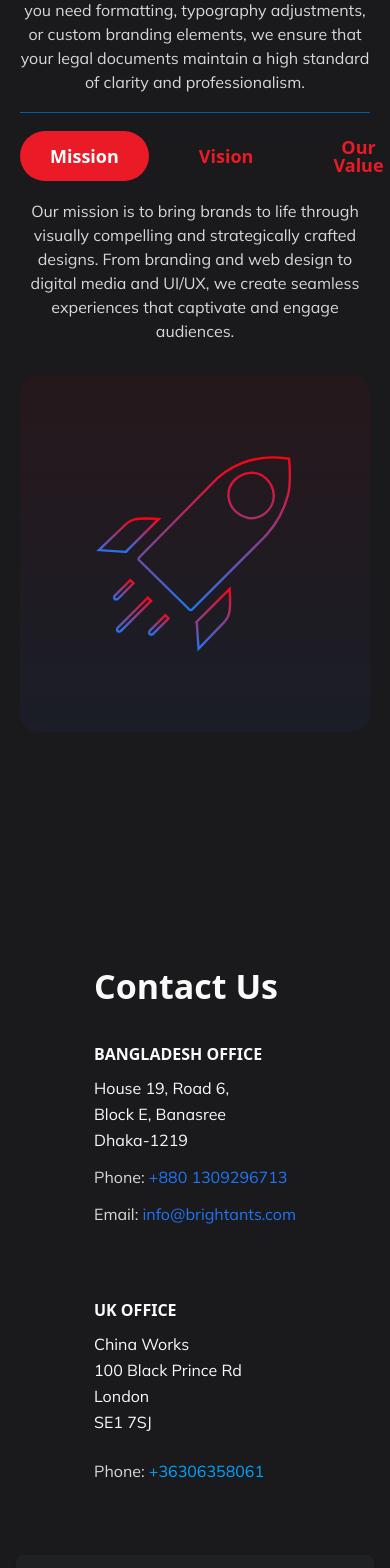
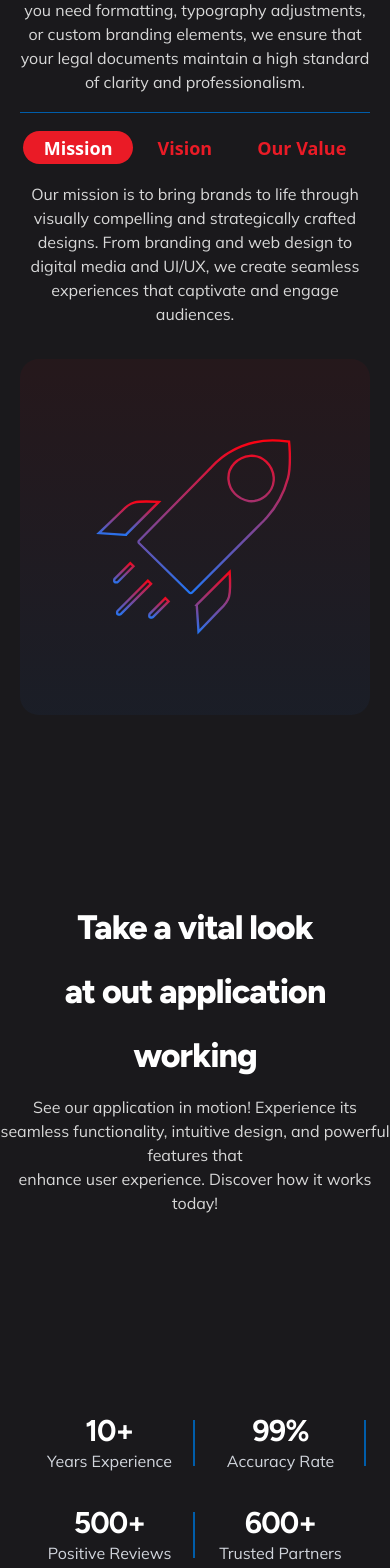
Before and after one commit to ArnavAsif/bright-ants, a React (Vite) app: page /about in a window 390 px wide. Shown: the part 820-2388 px from the top of the page. Built offline with nearby package versions, Linux system fonts and the light colour scheme.

Commit message:
error fixed

```diff
--- a/package.json
+++ b/package.json
@@ -13,8 +13,10 @@
     "@tailwindcss/vite": "^4.1.11",
     "motion": "^12.23.12",
     "react": "^19.1.0",
+    "react-countup": "^6.5.3",
     "react-dom": "^19.1.0",
     "react-fast-marquee": "^1.6.5",
+    "react-intersection-observer": "^9.16.0",
     "react-router": "^7.7.1",
     "tailwindcss": "^4.1.11"
   },
--- a/src/components/About/About.jsx
+++ b/src/components/About/About.jsx
@@ -5,6 +5,7 @@ import vision from '../../assets/aboutUs/vision.svg'
 import value from '../../assets/aboutUs/value.svg'
 import ContactSection from '../Home/layouts/PromotionsAndProgress/ContactSection';
 import { useState } from 'react';
+import VideoSection from './VideoSection';
 
 const About = () => {
     const [btn, setBtn] = useState('mission')
@@ -28,24 +29,24 @@ const About = () => {
                         <p className='mt-[10px] '>We understand that legal documents need to be both professional and visually compelling. Our design expertise extends to crafting well-structured, clear, and polished legal briefs that enhance readability and presentation. Whether you need formatting, typography adjustments, or custom branding elements, we ensure that your legal documents maintain a high standard of clarity and professionalism.</p>
                         <hr className='text-[#005DAA] my-[18px]' />
                         {/* buttons */}
-                        <div className='flex gap-5 text-lg/[100%] tracking-normal font-semibold mb-[18px]'>
+                        <div className='flex gap-1 md:gap-5 text-lg/[100%] tracking-normal font-semibold mb-[18px] justify-center items-center'>
                             <button
                                 onClick={() => setBtn('mission')}
-                                className={`px-[30px] py-[7px] rounded-full transition-all ${btn === 'mission' ? 'bg-[#EA1B26] text-white' : 'text-[#EA1B26]'
+                                className={`px-[20.5px] py-[7.5px] md:px-[30px] md:py-[7px] rounded-full transition-all ${btn === 'mission' ? 'bg-[#EA1B26] text-white' : 'text-[#EA1B26]'
                                     }`}
                             >
                                 Mission
                             </button>
                             <button
                                 onClick={() => setBtn('vision')}
-                                className={`px-[30px] py-[7px] rounded-full transition-all ${btn === 'vision' ? 'bg-[#EA1B26] text-white' : 'text-[#EA1B26]'
+                                className={`px-[20.5px] py-[7.5px] md:px-[30px] md:py-[7px] rounded-full transition-all ${btn === 'vision' ? 'bg-[#EA1B26] text-white' : 'text-[#EA1B26]'
                                     }`}
                             >
                                 Vision
                             </button>
                             <button
                                 onClick={() => setBtn('value')}
-                                className={`px-[30px] py-[7px] rounded-full transition-all ${btn === 'value' ? 'bg-[#EA1B26] text-white' : 'text-[#EA1B26]'
+                                className={`px-[20.5px] py-[7.5px] md:px-[30px] md:py-[7px] rounded-full transition-all ${btn === 'value' ? 'bg-[#EA1B26] text-white' : 'text-[#EA1B26]'
                                     }`}
                             >
                                 Our Value
@@ -76,6 +77,7 @@ const About = () => {
                     </div>
                 </div>
             </div>
+            <VideoSection></VideoSection>
             <ContactSection></ContactSection>
         </div>
     );
--- /dev/null
+++ b/src/components/About/VideoSection.jsx
@@ -0,0 +1,60 @@
+
+import React from 'react';
+import CountUp from 'react-countup';
+import { useInView } from 'react-intersection-observer';
+
+const VideoSection = () => {
+    const stats = [
+        { value: 10, suffix: "+", label: "Years Experience" },
+        { value: 99, suffix: "%", label: "Accuracy Rate" },
+        { value: 500, suffix: "+", label: "Positive Reviews" },
+        { value: 600, suffix: "+", label: "Trusted Partners" },
+    ];
+
+    const { ref, inView } = useInView({
+        triggerOnce: true, // only trigger once
+        threshold: 0.3, // triggers when 30% of the section is visible
+    });
+    return (
+        <div>
+            <div>
+                <h1>Take a vital look <br /> at out application working</h1>
+                <p className='text-center mt-[7px]'>See our application in motion! Experience its seamless functionality, intuitive design, and powerful features that <br /> enhance user experience. Discover how it works today!</p>
+                <video src=""></video>
+            </div>
+            <section ref={ref} className="py-8">
+                <div className="max-w-6xl mx-auto px-6">
+                    <div className="grid grid-cols-2 md:grid-cols-4 text-center">
+                        {stats.map((stat, idx) => (
+                            <div
+                                key={idx}
+                                className="py-4 flex flex-col items-center justify-center relative"
+                            >
+                                {/* Divider */}
+                                {idx !== stats.length - 1 && (
+                                    <span className="absolute right-0 top-1/2 -translate-y-1/2 h-1/2 border-r-2 border-[#005DAA]"></span>
+                                )}
+
+                                <h1 className="text-3xl font-bold text-white">
+                                    {inView ? (
+                                        <CountUp
+                                            start={0}
+                                            end={stat.value}
+                                            duration={2.5}
+                                            suffix={stat.suffix}
+                                        />
+                                    ) : (
+                                        `0${stat.suffix}`
+                                    )}
+                                </h1>
+                                <p className="text-gray-300">{stat.label}</p>
+                            </div>
+                        ))}
+                    </div>
+                </div>
+            </section>
+        </div>
+    );
+};
+
+export default VideoSection;
```
Also changed, not shown: 1 other file (tests, documents, lock files or other folders).
